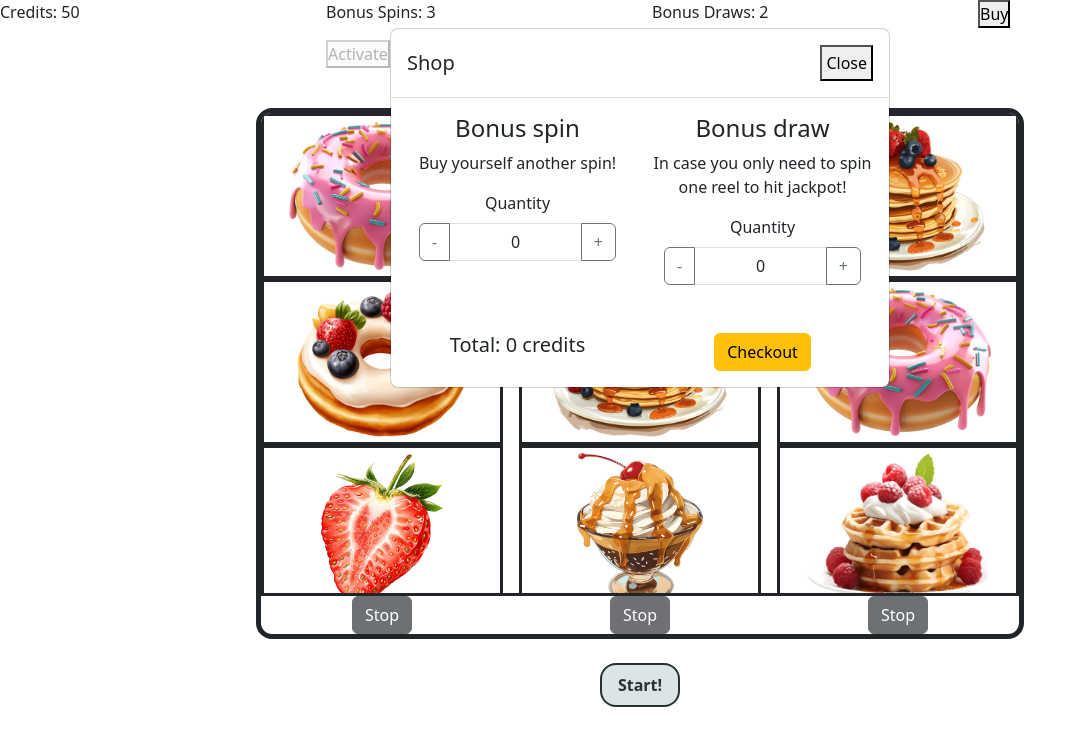
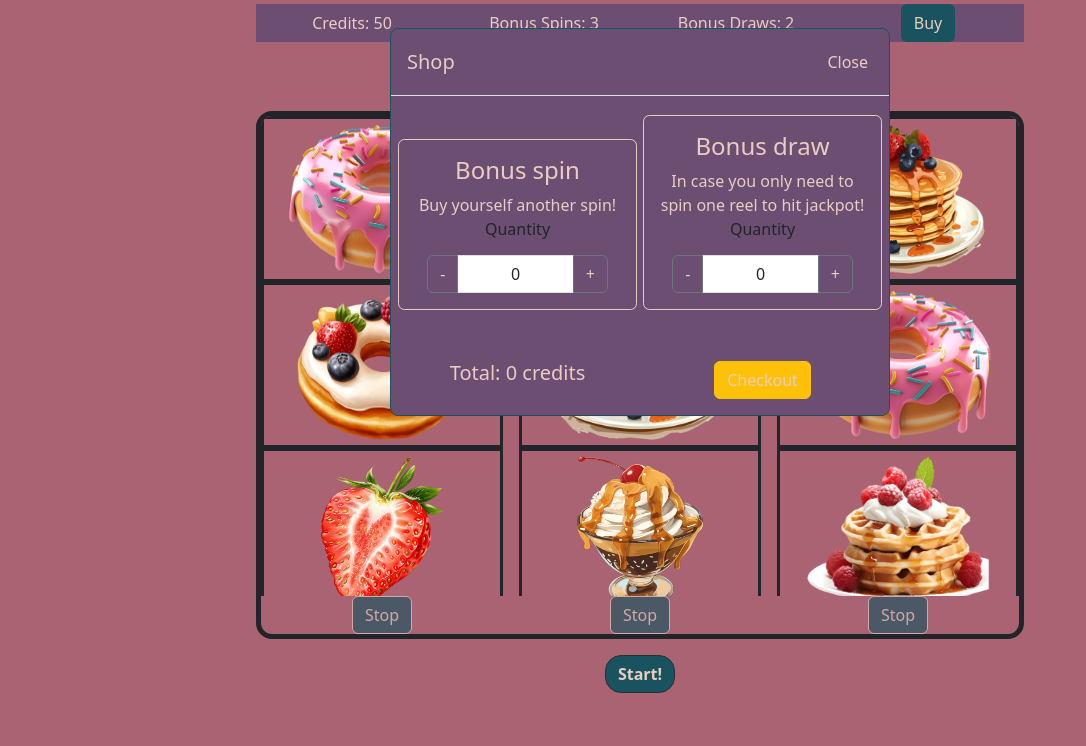
Before and after one commit to wp17368/SlotGame, a React (Vite) app: page / in a window 1280 px wide. Both pictures are taken after a click on the button "Buy". Shown: the top 746 px of the page, without its empty margins (0-1086 px from the left). Built offline with nearby package versions, Linux system fonts and the light colour scheme.

Commit message:
build shop and add css

```diff
--- a/src/QuantityPicker.tsx
+++ b/src/QuantityPicker.tsx
@@ -44,7 +44,7 @@ const QuantityPicker: React.FC<QuantityPickerProps> = ({
       <div className="row">
         <div className="col">
           <label htmlFor={`quantity-${productType}`} className="form-label">
-            Quantity
+            <h6> Quantity</h6>
           </label>
           <div className="input-group">
             <button
--- a/src/Reel.tsx
+++ b/src/Reel.tsx
@@ -83,7 +83,7 @@ function Reel({
         <div className="col text-center">
           <button
             type="button"
-            className="btn btn-dark"
+            className="btn btn-stop"
             disabled={reelsStopButtonsDisabled[reelIndex]}
             onClick={stopReels}
           >
--- a/src/ShopModal.tsx
+++ b/src/ShopModal.tsx
@@ -1,10 +1,10 @@
 import React, { useState } from "react";
-import { useUser } from "./UserContext";
+import { Products, useUser } from "./UserContext";
 import QuantityPicker from "./QuantityPicker";
 
 function ShopModal() {
   const { shop, updateShop } = useUser();
-
+  const { user, updateUser } = useUser();
   function onClose() {
     updateShop({ ...shop, isShopModalOpen: false });
   }
@@ -37,8 +37,26 @@ function ShopModal() {
   }
 
   function onCheckout() {
-    console.log("Checkout - total:", shop.shoppingCart.total);
-    console.log(shop);
+    const updatedProducts = Object.keys(user.products).reduce((acc, key) => {
+      const productKey = key as keyof Products;
+      acc[productKey] =
+        (user.products[productKey] || 0) +
+        (shop.shoppingCart.products[productKey] || 0);
+      return acc;
+    }, {} as Products);
+
+    updateUser({
+      products: updatedProducts,
+      credits: user.credits - shop.shoppingCart.total,
+    });
+
+    updateShop({
+      shoppingCart: {
+        ...shop.shoppingCart,
+        products: { spin: 0, draw: 0 },
+        total: 0,
+      },
+    });
   }
 
   if (!shop.isShopModalOpen) return null;
@@ -49,14 +67,17 @@ function ShopModal() {
         <div className="modal-content">
           <div className="modal-header justify-content-between">
             <h5 className="modal-title">Shop</h5>
-            <button type="button" className="close p-1" onClick={onClose}>
+            <button
+              type="button"
+              className="close btn close-btn p-1"
+              onClick={onClose}
+            >
               Close
             </button>
           </div>
-          <div className="modal-body text-center">
-            <div className="row">
-              {/* Bonus Spin */}
-              <div className="col">
+          <div className="modal-body text-center ">
+            <div className="row align-items-end">
+              <div className="col product-card">
                 <h4>Bonus spin</h4>
                 <p>Buy yourself another spin!</p>
                 <QuantityPicker
@@ -66,19 +87,16 @@ function ShopModal() {
                 />
               </div>
 
-              {/* Bonus Draw */}
-              <div className="col">
+              <div className="col product-card">
                 <h4>Bonus draw</h4>
                 <p>In case you only need to spin one reel to hit jackpot!</p>
                 <QuantityPicker
                   productType="draw"
-                  quantity={shop.shoppingCart.products.draw} // ✅ Fixed wrong prop
+                  quantity={shop.shoppingCart.products.draw}
                   onQuantityChange={handleQuantityChange}
                 />
               </div>
             </div>
-
-            {/* Total & Checkout */}
             <div className="row mt-5">
               <div className="col">
                 <h5>Total: {shop.shoppingCart.total} credits</h5>
--- a/src/SlotMachine.css
+++ b/src/SlotMachine.css
@@ -1,6 +1,16 @@
 * {
   padding: 0;
   margin: 0;
+}
+body {
+  background-color: #aa6373 !important;
+}
+:root {
+  --primary-color: #aa6373;
+  --secondary-color: #6b4e71;
+  --accent-color: #19535f;
+  --background-color: #2e1e2f;
+  --text-color: #eacdc2;
 }
 input[type="number"]::-webkit-outer-spin-button,
 input[type="number"]::-webkit-inner-spin-button {
@@ -11,9 +21,28 @@ input[type="number"]::-webkit-inner-spin-button {
 input[type="number"] {
   -moz-appearance: textfield; /* Hides buttons in Firefox */
 }
+p {
+  margin: 0 !important;
+  padding: 0 !important;
+  color: var(--text-color);
+}
+h1,
+h2,
+h3,
+h4,
+h5 {
+  color: var(--text-color) !important;
+}
+button {
+  color: var(--text-color) !important;
+}
 .slot {
   height: 60vh;
   overflow: hidden;
+}
+.dialogue-message {
+  margin-top: 1em;
+  margin-bottom: 0.5em;
 }
 #slot-screen {
   position: relative;
@@ -49,9 +78,10 @@ ul li {
   height: 20vh;
   max-width: 100%;
 }
-.stopBtn {
+.btn-stop {
   position: relative;
   border-top: solid;
+  background-color: var(--accent-color) !important;
 }
 .stop-btn:hover {
   transition: 100ms;
@@ -61,29 +91,58 @@ ul li {
 .stop-btn:active {
   background-color: rgba(166, 190, 190, 0.4);
 }
-#start-btn {
+.btn-start {
   display: inline-block;
-  padding: 0.5em 1em;
-  background-color: rgba(166, 190, 190, 0.4);
-  color: rgb(42, 48, 48);
-  border-color: rgb(42, 48, 48);
-  border-style: solid;
-  border-radius: 1em;
-  font-weight: bold;
+  margin-top: 1em;
+  background-color: var(--accent-color) !important;
+  color: var(--text-color) !important;
+  border-color: rgb(42, 48, 48) !important;
+  border-style: solid !important;
+  border-radius: 1em !important;
+  font-weight: bold !important;
 }
-#start-btn:hover {
+.btn-start:hover {
   background-color: rgb(42, 48, 48);
-  color: rgba(222, 255, 255, 0.4);
+  color: var(--text-color);
   border-color: rgba(222, 255, 255, 0.4);
   transition: 100ms;
 }
-#start-btn:active {
+.btn-start:active {
   background-color: brown;
-  color: rgb(0, 0, 0);
+  color: var(--text-color);
   border-color: brown;
   border-radius: 10em;
   transition: 100ms;
   outline: none;
+}
+.btn-start:disabled {
+  display: none;
+}
+
+.status-bar {
+  width: 60vw;
+  background-color: var(--secondary-color) !important;
+}
+
+.btn-activate {
+  margin-top: 1em;
+  background-color: #f4e9e2 !important;
+}
+.btn-activate:disabled {
+  display: none !important;
+}
+.status-bar .buy-btn {
+  background-color: var(--accent-color) !important;
+}
+.modal .product-card {
+  padding: 1em;
+  margin: 0.2em;
+  border: 0.1em solid var(--text-color) !important;
+  border-radius: 0.4em;
+}
+.modal-content {
+  background-color: var(--secondary-color) !important;
+  border: 0.1em solid var(--accent-color) !important;
 }
 @media (max-width: 599px) {
   .slot {
--- a/src/SlotMachine.tsx
+++ b/src/SlotMachine.tsx
@@ -95,7 +95,7 @@ function SlotMachine() {
       checkIfBonusWon(Croupier.isBonusWon(drawnNumbers));
       if (isBonusWon) {
         updateUser({
-          bonusSpins: user.bonusSpins + 1,
+          products: { ...user.products, spin: user.products.spin + 1 },
         });
         updateButtons({ activateDraw: false, activateSpin: false });
         setDialogueMessage(
@@ -113,7 +113,7 @@ function SlotMachine() {
     console.log("checking if jackpot");
     if (isJackPot) {
       updateUser({
-        credits: user.credits + 100,
+        credits: user.credits + 90,
       });
       updateButtons({ activateDraw: false, activateSpin: false });
       setDialogueMessage(
@@ -149,14 +149,28 @@ function SlotMachine() {
     setPayLine([]);
     checkIfBonusWon(false);
   }
-
+  function activateSpin() {
+    if (user.products.spin > 0) {
+      updateUser({
+        products: { ...user.products, spin: user.products.spin - 1 },
+      });
+      updateButtons({
+        activateDraw: true,
+        activateSpin: true,
+        startSpin: false,
+      });
+      setDialogueMessage("Bonus spin is active! Have another go :)");
+    } else {
+      alert("You are out of bonus spins, I am sorry :(");
+    }
+  }
   return (
     <>
-      <StatusBar></StatusBar>
-      <div className="container text-center">
+      <div className="container">
+        <StatusBar></StatusBar>
         <div className="row">
-          <div className="col">
-            <p>{dialogueMessage}</p>
+          <div className="col text-center">
+            <h4 className="dialogue-message">{dialogueMessage}</h4>
           </div>
         </div>
         <div className="d-flex justify-content-center text-center">
@@ -182,13 +196,19 @@ function SlotMachine() {
         <div className="row">
           <div className="col text-center">
             <button
-              className="mt-4"
+              className="btn btn-start"
               type="button"
-              id="start-btn"
               onClick={startNewGame}
               disabled={buttons.startSpin}
             >
               Start!
+            </button>
+            <button
+              className="btn btn-activate"
+              disabled={buttons.activateSpin}
+              onClick={activateSpin}
+            >
+              Activate bonus spin
             </button>
           </div>
         </div>
--- a/src/StatusBar.tsx
+++ b/src/StatusBar.tsx
@@ -7,48 +7,36 @@ function StatusBar() {
   const { user, updateUser } = useUser();
   const { buttons, updateButtons } = useUser();
   const { shop, updateShop } = useUser();
-  function activateSpin() {
-    if (user.bonusSpins > 0) {
-      updateUser({ bonusSpins: user.bonusSpins - 1 });
-      updateButtons({
-        activateDraw: true,
-        activateSpin: true,
-        startSpin: false,
-      });
-    } else {
-      alert("You are out of bonus spins, I am sorry :(");
-    }
-  }
   function openShopModal() {
     updateShop({ isShopModalOpen: true });
   }
   return (
-    <div className="status-bar row">
+    <div className="d-flex justify-content-center">
+      <div className="row status-bar text-center align-items-center mt-1 mb-1">
         {[
           { label: "Credits", value: user.credits },
           {
             label: "Bonus Spins",
-          value: user.bonusSpins,
-          button: (
-            <button disabled={buttons.activateSpin} onClick={activateSpin}>
-              Activate
-            </button>
-          ),
+            value: user.products.spin,
           },
-        { label: "Bonus Draws", value: user.bonusDraws },
+          { label: "Bonus Draws", value: user.products.draw },
         ].map((item, index) => (
           <div className="col" key={index}>
             <p>
               {item.label}: {item.value}
             </p>
-          {item.button}
           </div>
         ))}
         <div className="col">
-        <button disabled={buttons.buyButton} onClick={openShopModal}>
+          <button
+            className="btn buy-btn"
+            disabled={buttons.buyButton}
+            onClick={openShopModal}
+          >
             Buy
           </button>
           <ShopModal></ShopModal>
+        </div>
       </div>
     </div>
   );
--- a/src/UserContext.tsx
+++ b/src/UserContext.tsx
@@ -1,15 +1,16 @@
 import React, { createContext, useContext, useState } from "react";
+export interface Products {
+  [key: string]: number;
+}
 interface User {
   name: string;
   credits: number;
-  bonusSpins: number;
-  bonusDraws: number;
+  products: Products;
 }
 const defaultUser: User = {
   name: "Guest",
   credits: 50,
-  bonusSpins: 3,
-  bonusDraws: 2,
+  products: { spin: 3, draw: 2 },
 };
 interface Buttons {
   startSpin: boolean;
@@ -25,7 +26,7 @@ const defaultButtons: Buttons = {
 };
 interface Shop {
   isShopModalOpen: boolean;
-  shoppingCart: { products: { spin: number; draw: number }; total: number };
+  shoppingCart: { products: Products; total: number };
   pricing: { spin: number; draw: number };
 }
 const defaultShop: Shop = {
```
Lines whose indentation alone changed are shown as unchanged.
